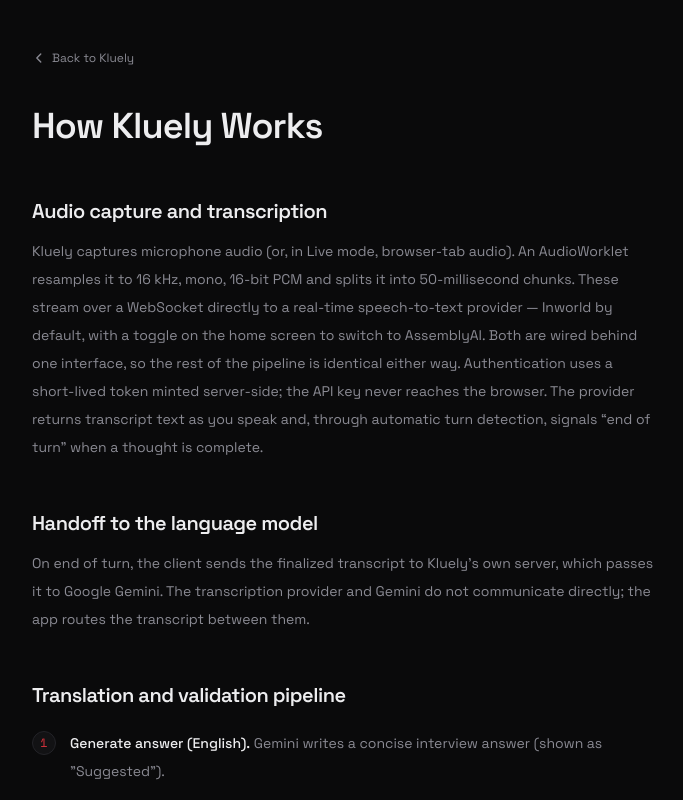
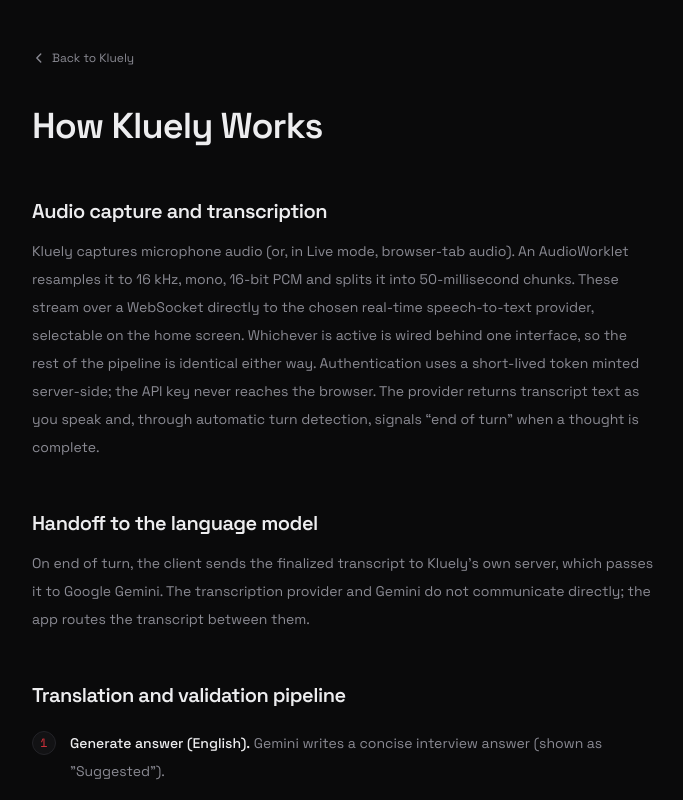
Before and after one commit to slackysoba/kluely, a Next.js app: page /how-it-works in a window 1280 px wide. Shown: the top 800 px of the page, without its empty margins (296-979 px from the left). Built offline with nearby package versions, Linux system fonts and the light colour scheme; no server answers.

Commit message:
Updated How Kluely Works section to reflect STT toggle

```diff
--- a/app/how-it-works/page.tsx
+++ b/app/how-it-works/page.tsx
@@ -92,13 +92,13 @@
         Kluely captures microphone audio (or, in Live mode, browser-tab audio).
         An AudioWorklet resamples it to 16&nbsp;kHz, mono, 16-bit PCM and splits
         it into 50-millisecond chunks. These stream over a WebSocket directly to
-        a real-time speech-to-text provider &mdash; Inworld by default, with a
-        toggle on the home screen to switch to AssemblyAI. Both are wired behind
-        one interface, so the rest of the pipeline is identical either way.
-        Authentication uses a short-lived token minted server-side; the API key
-        never reaches the browser. The provider returns transcript text as you
-        speak and, through automatic turn detection, signals &ldquo;end of
-        turn&rdquo; when a thought is complete.
+        the chosen real-time speech-to-text provider, selectable on the home
+        screen. Whichever is active is wired behind one interface, so the rest
+        of the pipeline is identical either way. Authentication uses a
+        short-lived token minted server-side; the API key never reaches the
+        browser. The provider returns transcript text as you speak and, through
+        automatic turn detection, signals &ldquo;end of turn&rdquo; when a
+        thought is complete.
       </p>
 
       <SectionHeading>Handoff to the language model</SectionHeading>
--- a/app/page.tsx
+++ b/app/page.tsx
@@ -56,11 +56,11 @@
     "transcription, the language model, validation, and rendering.",
   wordEmission:
     "Median time from a word finishing in your audio to it appearing as " +
-    "transcribed text. That's network and buffering on top of AssemblyAI's " +
-    "~150ms server figure.",
+    "transcribed text. That's network and buffering on top of the STT " +
+    "provider's server-side latency.",
   turnDetection:
-    "Time from when you stop speaking to when AssemblyAI marks the turn " +
-    "complete. Reflects its endpointing speed.",
+    "Time from when you stop speaking to when the STT provider marks the " +
+    "turn complete. Reflects its endpointing speed.",
   validation:
     "Time spent checking the Klingon's morphology and regenerating when a " +
     "check fails. The answer waits for this. Warp skips it.",
```
